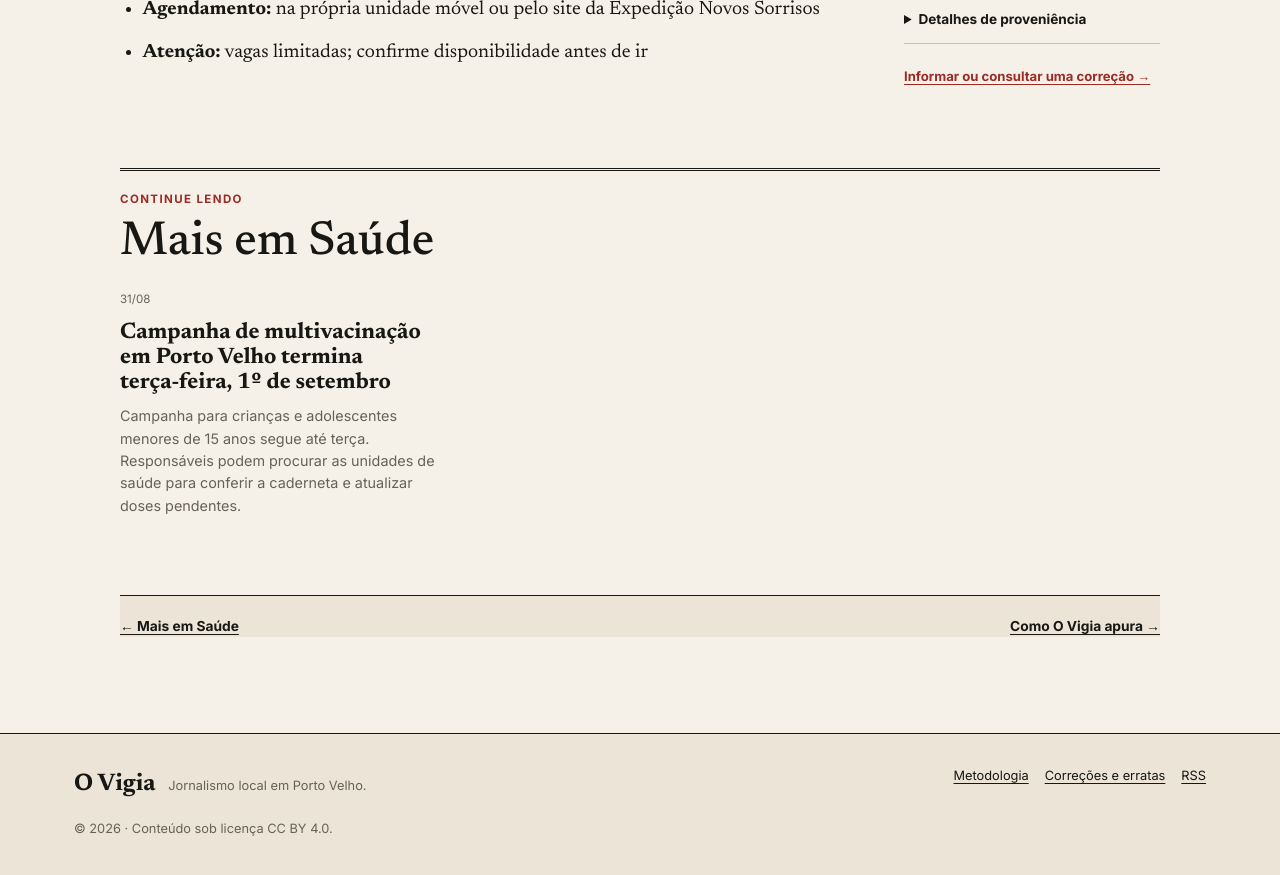
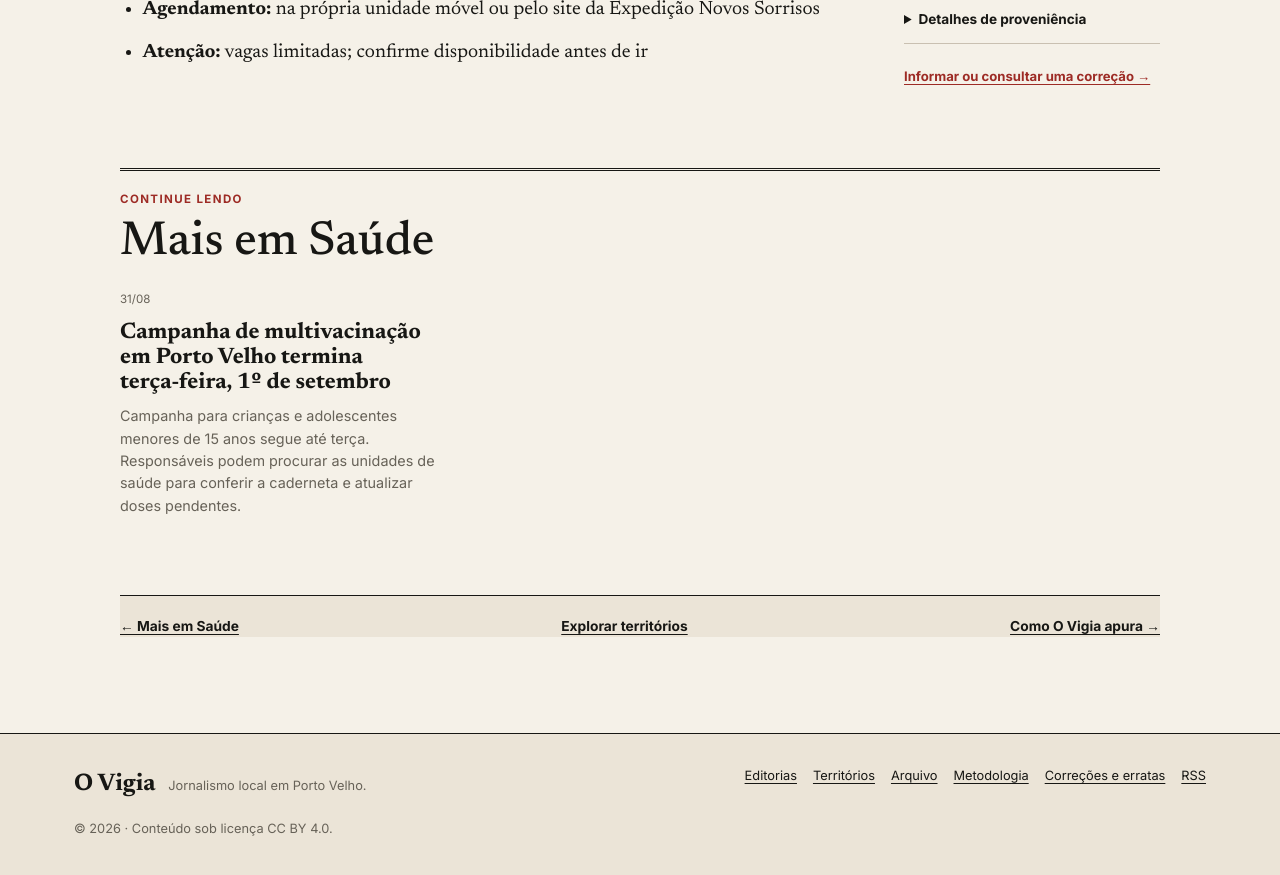
Before and after one commit to ovigialocal/ovigialocal.github.io, a Jekyll site: the page built from _news/porto-velho-novos-sorrisos-2026-09-03.md, in a window 1280 px wide and 900 px high, scrolled down 1443 px. Shown: the top 875 px of the window. Built offline with Jekyll 4.4.1, drawn with Linux system fonts in a browser that asks for light colours.

Commit message:
feat(territórios): ligar matéria à editoria e território persistentes

```diff
--- a/_layouts/news.html
+++ b/_layouts/news.html
@@ -55,8 +55,9 @@
     <article class="article-shell">
       <header class="article-header">
         <p class="article-meta">
-          <a href="{{ '/' | relative_url }}#editoria-{{ page.category | slugify }}">{{ page.category }}</a>
-          <span aria-hidden="true"> · </span><span>{{ page.locality }}</span>
+          <a href="{{ '/editorias.html' | relative_url }}#editoria-{{ page.category | slugify }}">{{ page.category }}</a>
+          <span aria-hidden="true"> · </span>
+          {% if page.bairro %}<a href="{{ '/territorios.html' | relative_url }}#bairro-{{ page.bairro | slugify }}">{{ page.bairro }}</a>{% else %}<a href="{{ '/territorios.html' | relative_url }}#localidade-{{ page.locality | slugify }}">{{ page.locality }}</a>{% endif %}
           <span aria-hidden="true"> · </span><time datetime="{{ page.published_at | date_to_xmlschema }}">{{ page.published_at | date: "%d/%m/%Y · %H:%M" }}</time>
         </p>
         <h1>{{ page.title }}</h1>
@@ -115,11 +116,11 @@
         </div>
       </section>
 
-      <footer class="article-footer-nav"><a href="{{ '/' | relative_url }}#editoria-{{ page.category | slugify }}">← Mais em {{ page.category }}</a><a href="{{ '/metodologia.html' | relative_url }}">Como O Vigia apura →</a></footer>
+      <footer class="article-footer-nav"><a href="{{ '/editorias.html' | relative_url }}#editoria-{{ page.category | slugify }}">← Mais em {{ page.category }}</a><a href="{{ '/territorios.html' | relative_url }}">Explorar territórios</a><a href="{{ '/metodologia.html' | relative_url }}">Como O Vigia apura →</a></footer>
     </article>
   </main>
 
-  <footer><div class="footer-content"><div class="footer-brand"><strong>O Vigia</strong><span>Jornalismo local em Porto Velho.</span></div><div class="footer-links"><a href="{{ '/metodologia.html' | relative_url }}">Metodologia</a><a href="{{ '/correcoes.html' | relative_url }}">Correções e erratas</a><a href="{{ '/feed.xml' | relative_url }}">RSS</a></div><p class="footer-license">© 2026 · Conteúdo sob licença CC BY 4.0.</p></div></footer>
+  <footer><div class="footer-content"><div class="footer-brand"><strong>O Vigia</strong><span>Jornalismo local em Porto Velho.</span></div><div class="footer-links"><a href="{{ '/editorias.html' | relative_url }}">Editorias</a><a href="{{ '/territorios.html' | relative_url }}">Territórios</a><a href="{{ '/arquivo.html' | relative_url }}">Arquivo</a><a href="{{ '/metodologia.html' | relative_url }}">Metodologia</a><a href="{{ '/correcoes.html' | relative_url }}">Correções e erratas</a><a href="{{ '/feed.xml' | relative_url }}">RSS</a></div><p class="footer-license">© 2026 · Conteúdo sob licença CC BY 4.0.</p></div></footer>
   <script src="{{ '/article-interactions.js' | relative_url }}"></script>
 </body>
 </html>
```
